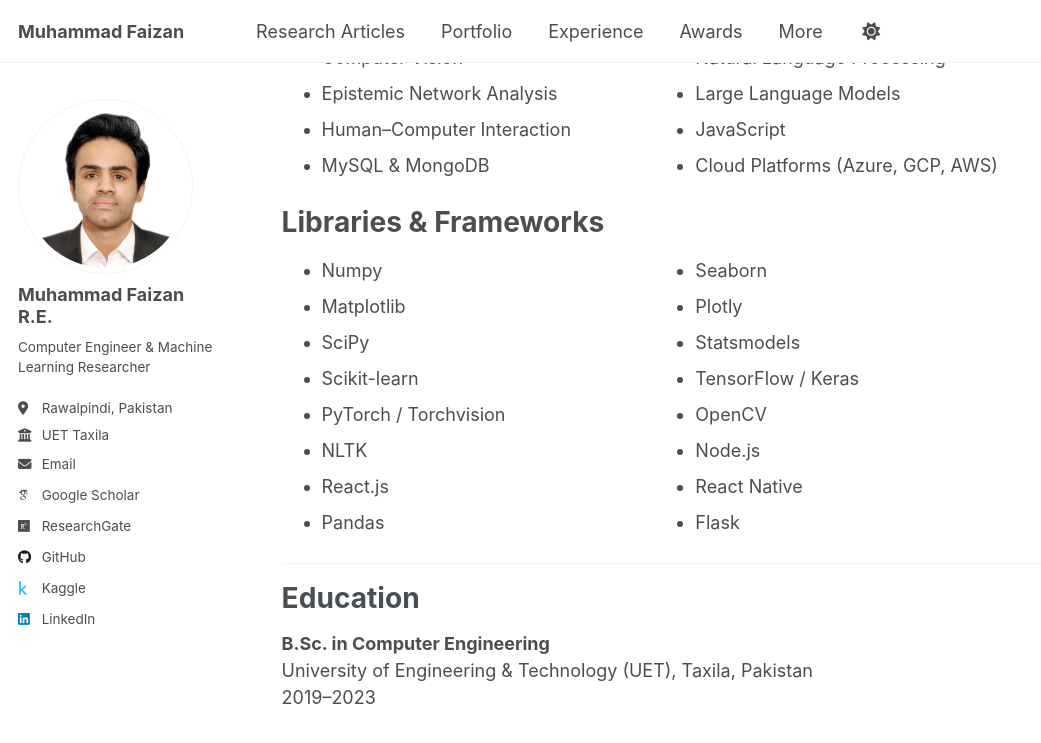
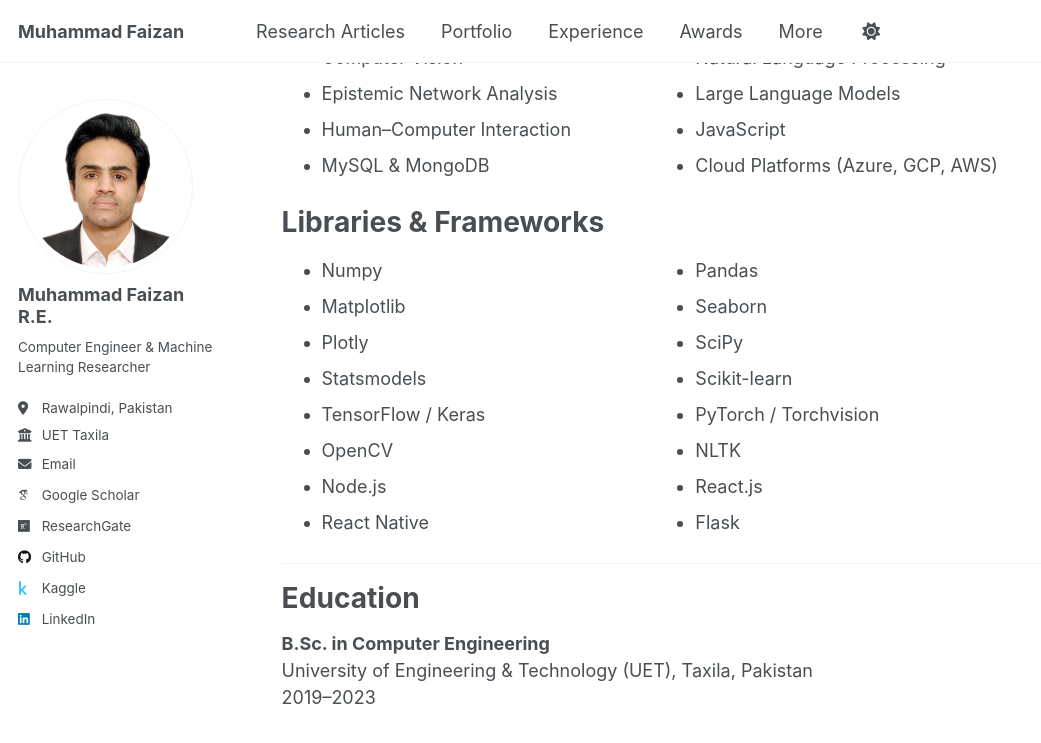
Before and after one commit to MuhammadFaizan99/MuhammadFaizan99.github.io, a Jekyll site: the page built from _pages/about.md, in a window 1280 px wide and 900 px high, scrolled down 693 px. Shown: the top 743 px of the window, without its empty margins (0-1041 px from the left). Built offline with Jekyll 4.4.1, drawn with Linux system fonts in a browser that asks for light colours; some web fonts are replaced; a script that is not in the unit is left out.

```diff
--- a/_pages/about.md
+++ b/_pages/about.md
@@ -40,21 +40,22 @@ Libraries & Frameworks
 <ul style="columns: 2;">
   <li>Numpy</li>
   <li>Matplotlib</li>
-  <li>SciPy</li>
-  <li>Scikit-learn</li>
-  <li>PyTorch / Torchvision</li>
-  <li>NLTK</li>
-  <li>React.js</li>
-  <li>Pandas</li>
-  <li>Seaborn</li>
   <li>Plotly</li>
   <li>Statsmodels</li>
   <li>TensorFlow / Keras</li>
   <li>OpenCV</li>
   <li>Node.js</li>
   <li>React Native</li>
+  <li>Pandas</li>
+  <li>Seaborn</li>
+  <li>SciPy</li>
+  <li>Scikit-learn</li>
+  <li>PyTorch / Torchvision</li>
+  <li>NLTK</li>
+  <li>React.js</li>
   <li>Flask</li>
 </ul>
+
 
 
 
```
